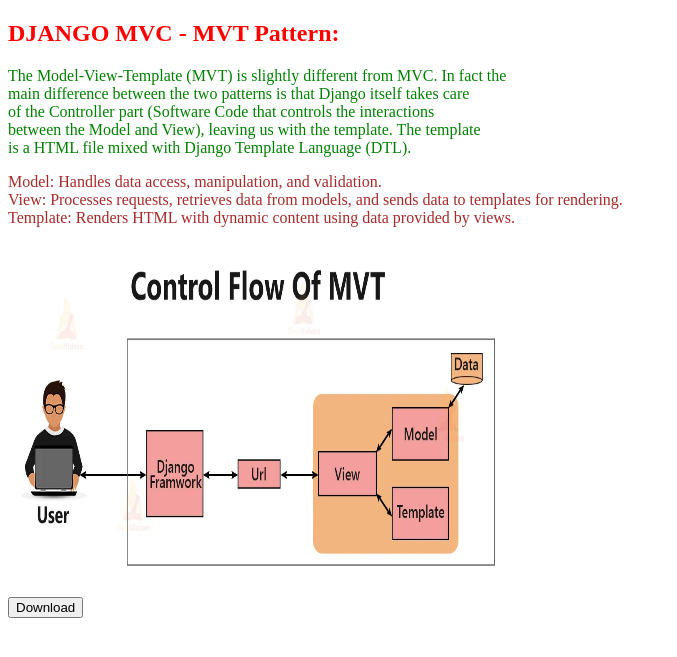
After one commit to sreejith-0087/Batch60-Django, a Django app: page /static_file/ in a window 1280 px wide. The commit adds this page. Shown: the top 657 px of the page, without its empty margins (0-677 px from the left). Run offline with Django 5.2, Linux system fonts and the light colour scheme.

Commit message:
Static & Page Redirection

```diff
--- a/Project1/Project1/settings.py
+++ b/Project1/Project1/settings.py
@@ -11,6 +11,8 @@
 """
 import os.path
 from pathlib import Path
+
+from django.conf.global_settings import STATICFILES_DIRS
 
 # Build paths inside the project like this: BASE_DIR / 'subdir'.
 BASE_DIR = Path(__file__).resolve().parent.parent
@@ -117,6 +119,8 @@
 # https://docs.djangoproject.com/en/5.1/howto/static-files/
 
 STATIC_URL = 'static/'
+STATIC_DIRS = os.path.join(BASE_DIR, 'Static')
+STATICFILES_DIRS = [STATIC_DIRS,]
 
 # Default primary key field type
 # https://docs.djangoproject.com/en/5.1/ref/settings/#default-auto-field
--- /dev/null
+++ b/Project1/Static/css/1.static_file.css
@@ -0,0 +1,11 @@
+h2 {
+    color: red;
+}
+
+.p1 {
+    color: green;
+}
+
+.p2 {
+    color: brown;
+}
--- /dev/null
+++ b/Project1/Static/js/1.static_file.js
@@ -0,0 +1,3 @@
+function abc() {
+    alert('Downloading...');
+}
--- a/Project1/Template/1.Base_Page.html
+++ b/Project1/Template/1.Base_Page.html
@@ -9,7 +9,7 @@
 <h2>Django</h2>
 
 <p>
-  Django is an extremely popular and fully featured server-side web framework, written in Python. <br>
+    Django is an extremely popular and fully featured server-side web framework, written in Python. <br>
     It provides a set of tools and functionalities that solves many problems associated with web <br>
     development such as user sign up, Authorization ,Database Access security features, template design, <br>
     URL Mapping and much more. Django helps us to develop secure and reliable web application in <br>
--- /dev/null
+++ b/Project1/Template/2.Static_File.html
@@ -0,0 +1,33 @@
+<!DOCTYPE html>
+<html lang="en">
+<head>
+    <meta charset="UTF-8">
+    <title>Static Content</title>
+    {% load static %}
+    <link rel="stylesheet" href="{% static 'css/1.static_file.css' %}">
+    <script src="{% static 'js/1.static_file.js' %}"></script>
+</head>
+<body>
+
+<h2>DJANGO MVC - MVT Pattern:</h2>
+
+    <p class="p1">
+        The Model-View-Template (MVT) is slightly different from MVC. In fact the <br>
+        main difference between the two patterns is that Django itself takes care <br>
+        of the Controller part (Software Code that controls the interactions <br>
+        between the Model and View), leaving us with the template. The template <br>
+        is a HTML file mixed with Django Template Language (DTL).
+    </p>
+
+  <p class="p2">
+      Model: Handles data access, manipulation, and validation. <br>
+      View: Processes requests, retrieves data from models, and sends data to templates for rendering. <br>
+      Template: Renders HTML with dynamic content using data provided by views.
+  </p>
+
+<img src="{% static 'Image/img.png' %}" alt="mvt" width="500" height="350">
+ <br>
+<button onclick="abc()">Download</button>
+
+</body>
+</html>
--- a/Project1/app1/urls.py
+++ b/Project1/app1/urls.py
@@ -8,5 +8,9 @@
     path('wishes2/', Wishes2, name='wishes2'),
     path('std_name/<str:nme>', Std_Name, name='std_name'),
     path('std_age/<int:age>', Std_Age, name='std_age'),
-    path('', Base_Html, name='base_html'),
+    path('base_html/', Base_Html, name='base_html'),
+    path('static_file/', Static_File, name='static_file'),
+    path('', Page_Redirection_Home, name='home'),
+    path('about/', Page_Redirection_About, name='about'),
+    path('contact/', Page_Redirection_Contact, name='contact'),
 ]
--- a/Project1/app1/views.py
+++ b/Project1/app1/views.py
@@ -17,3 +17,15 @@
 
 def Base_Html(request):
     return render(request, '1.Base_Page.html')
+
+def Static_File(request):
+    return render(request, '2.Static_File.html')
+
+def Page_Redirection_Home(request):
+    return render(request, '3.Page_Redirection(Home).html')
+
+def Page_Redirection_About(request):
+    return render(request, '4.Page_Redirection(About).html')
+
+def Page_Redirection_Contact(request):
+    return render(request, '5.Page_Redirection(Contact).html')
```
Also changed, not shown: Project1/Template/3.Page_Redirection(Home).html (added, +19 -0 lines), Project1/Template/4.Page_Redirection(About).html (added, +18 -0 lines), Project1/Template/5.Page_Redirection(Contact).html (added, +18 -0 lines), Project1/Static/Image/img.png (added).
